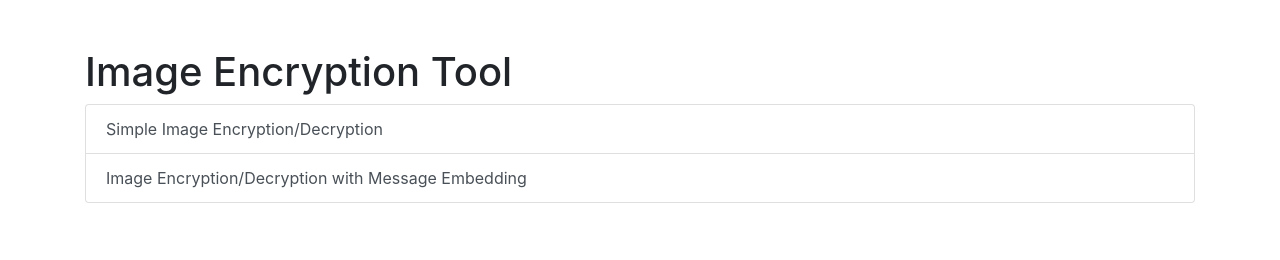
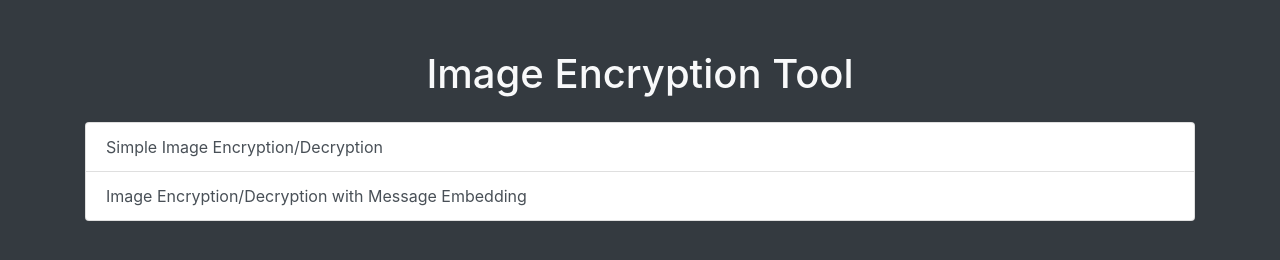
Before and after one commit to TheAshokMaharana/ImageProcessingApp, a plain HTML site: page index.html in a window 1280 px wide. Drawn offline with nearby package versions, Linux system fonts and the light colour scheme.

Commit message:
Update index.html
UI

```diff
--- a/index.html
+++ b/index.html
@@ -6,10 +6,30 @@
     rel="stylesheet"
     href="https://stackpath.bootstrapcdn.com/bootstrap/4.5.2/css/bootstrap.min.css"
   />
+  <style>
+    body {
+      background-color: #343a40; /* Dark background for the black theme */
+      color: #f8f9fa; /* Light text color for contrast */
+    }
+    .container {
+      margin-top: 50px;
+    }
+    .list-group-item {
+      transition: transform 0.3s ease, box-shadow 0.3s ease;
+    }
+    .list-group-item:hover {
+      transform: scale(1.05);
+      box-shadow: 0 4px 8px rgba(0, 0, 0, 0.3);
+    }
+    .list-group-item.active {
+      background-color: #495057; /* Darker background for active state */
+      border-color: #495057;
+    }
+  </style>
 </head>
 <body>
   <div class="container">
-      <h1 class="mt-5">Image Encryption Tool</h1>
+    <h1 class="text-center mt-5 mb-4">Image Encryption Tool</h1>
     <div class="list-group">
       <a
         href="image_processor.html"
```
Lines whose indentation alone changed are shown as unchanged.
